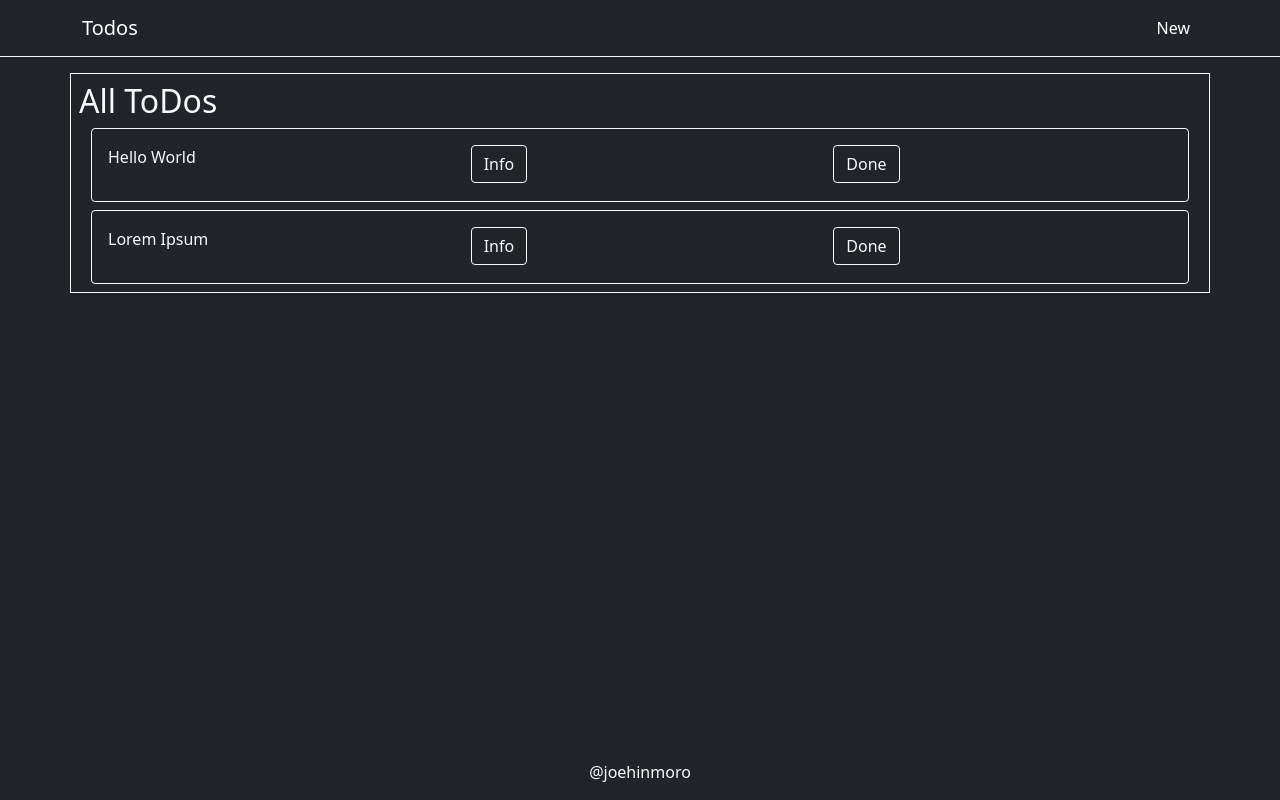
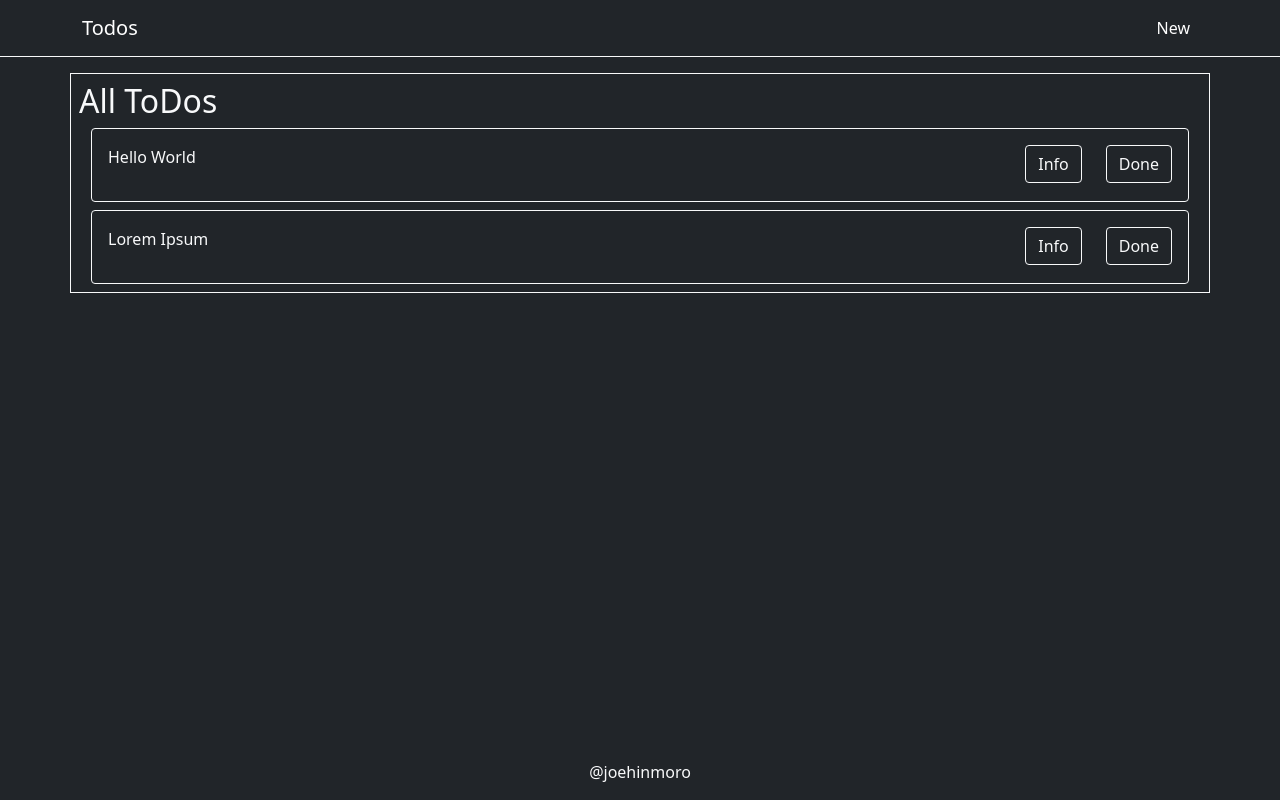
Before and after one commit to joehinmoro/Todo-List-RESTful-NoDB-, a Node server app: page /todos in a window 1280 px wide. Run offline with Node 20, Linux system fonts and the light colour scheme.

Commit message:
index route finishing touches

```diff
--- a/views/todos/index.ejs
+++ b/views/todos/index.ejs
@@ -7,9 +7,9 @@
             <div class="card bg-dark text-light border-light">
                 <div class="card-body">
                     <div class="row">
-                        <div class="col"><p><%= todo.text %></p></div>
-                        <div class="col"><a href="" class="btn btn-outline-light">Info</a></div>
-                        <div class="col"><a href="" class="btn btn-outline-light">Done</a></div>
+                        <div class="col-auto me-auto"><p><%= todo.text %></p></div>
+                        <div class="col-auto"><a href="/todos/<%=todo._id%>" class="btn btn-outline-light">Info</a></div>
+                        <div class="col-auto"><a href="#" class="btn btn-outline-light">Done</a></div>
                     </div>
                 </div>
             </div>
```
